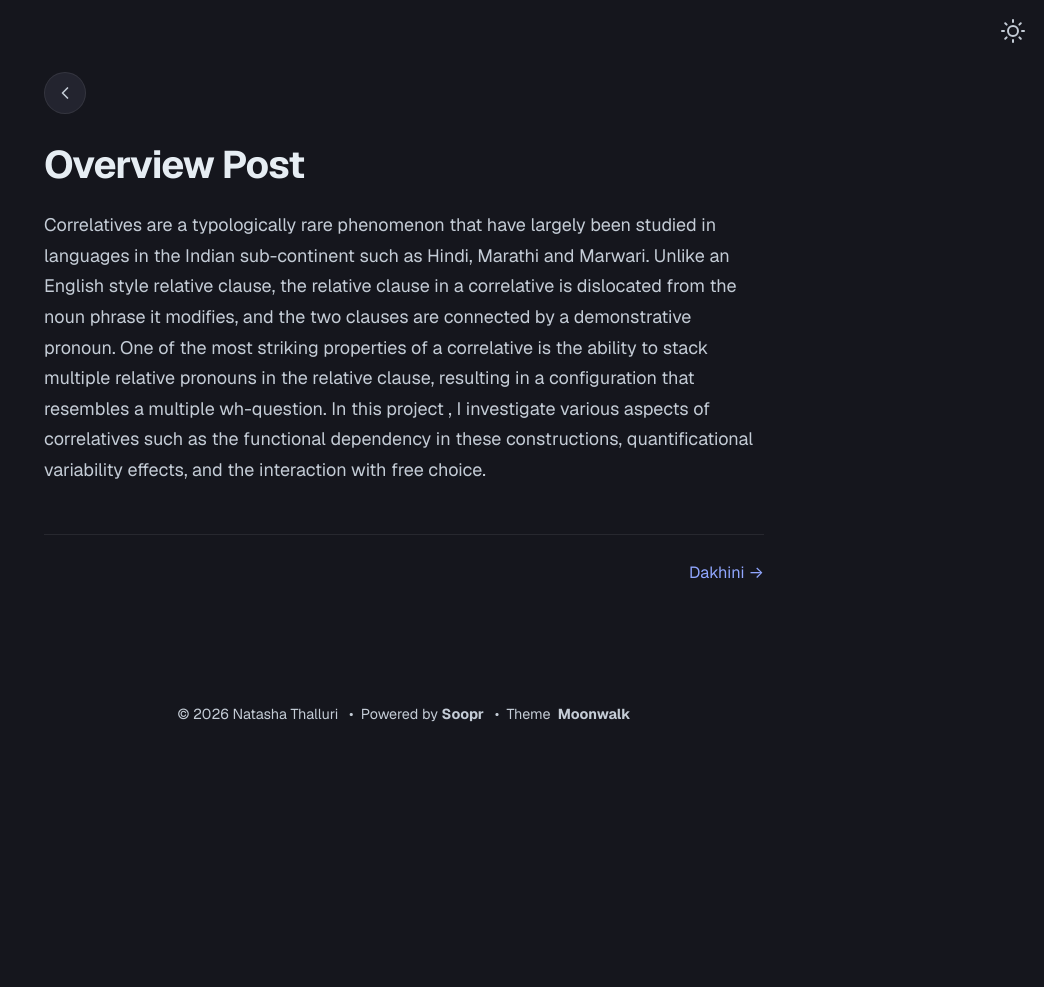
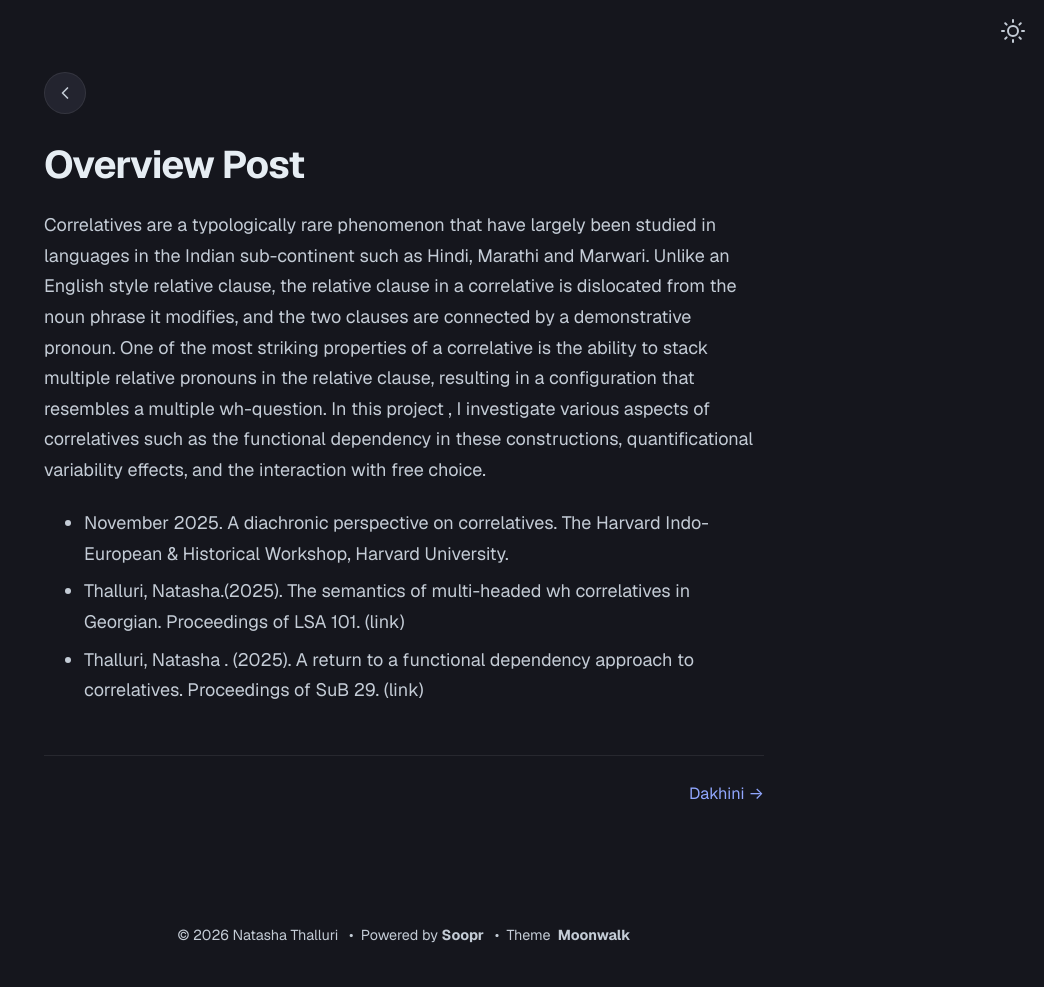
Before and after one commit to nthalluri/natasha-thalluri, a Jekyll site: the page built from _posts/2020-07-07-overview-post.md, in a window 1280 px wide. Shown: the whole page, without its empty margins (236-1280 px from the left). Built offline with Jekyll 4.4.1, drawn with Linux system fonts in a browser that asks for light colours; before the commit the page ends 900 px from its top, so only the background shows below that.

Commit message:
Update overview post with new references and details

```diff
--- a/_posts/2020-07-07-overview-post.md
+++ b/_posts/2020-07-07-overview-post.md
@@ -7,3 +7,7 @@ author: Natasha
 Correlatives are a typologically rare phenomenon that have largely been studied in languages in the Indian sub-continent such
 as Hindi, Marathi and Marwari. Unlike an English style relative clause, the relative clause in a correlative is dislocated from the
 noun phrase it modifies, and the two clauses are connected by a demonstrative pronoun. One of the most striking properties of a correlative is the ability to stack multiple relative pronouns in the relative clause, resulting in a configuration that resembles a multiple wh-question. In this project , I investigate various aspects of correlatives such as the functional dependency in these constructions, quantificational variability effects, and the interaction with free choice.
+
+- November 2025. A diachronic perspective on correlatives. The Harvard Indo-European & Historical Workshop, Harvard University.
+- Thalluri, Natasha.(2025). The semantics of multi-headed wh correlatives in Georgian. Proceedings of LSA 101. (link)
+- Thalluri, Natasha . (2025). A return to a functional dependency approach to correlatives. Proceedings of SuB 29. (link)
```
